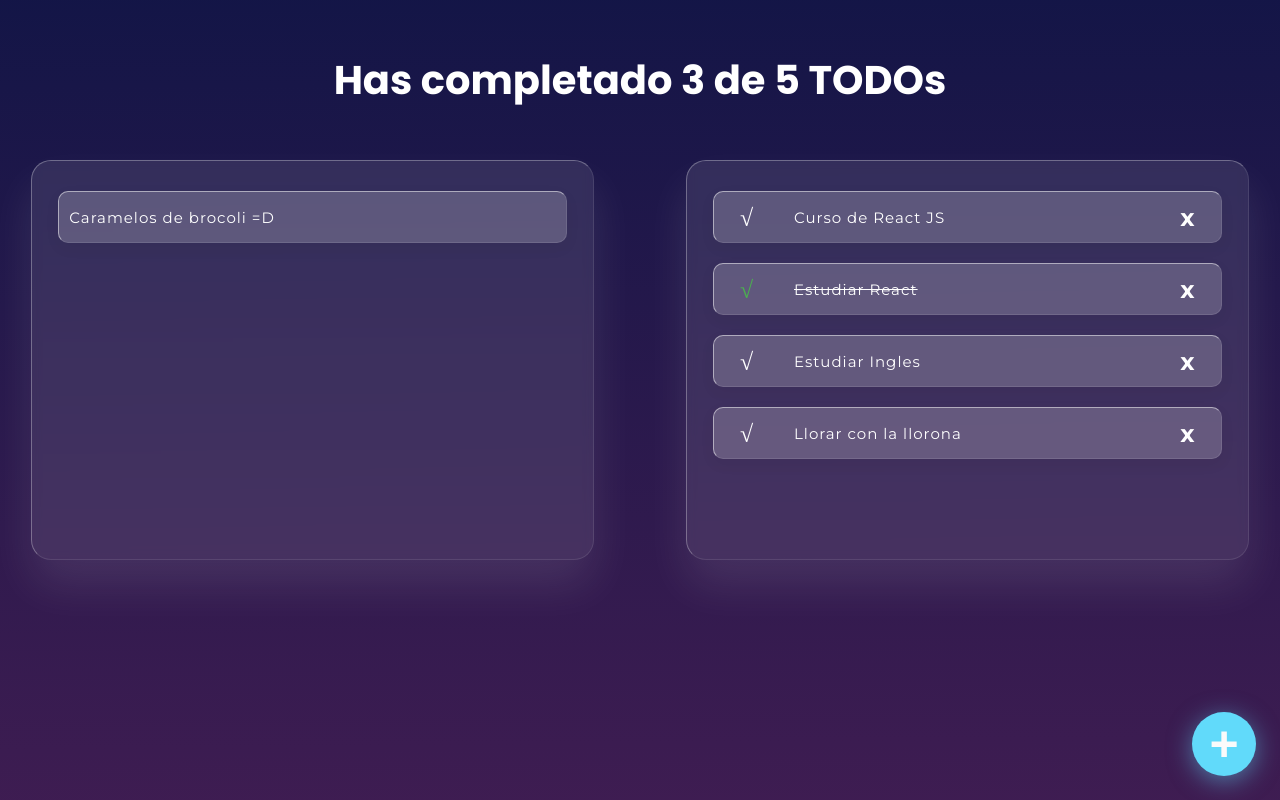
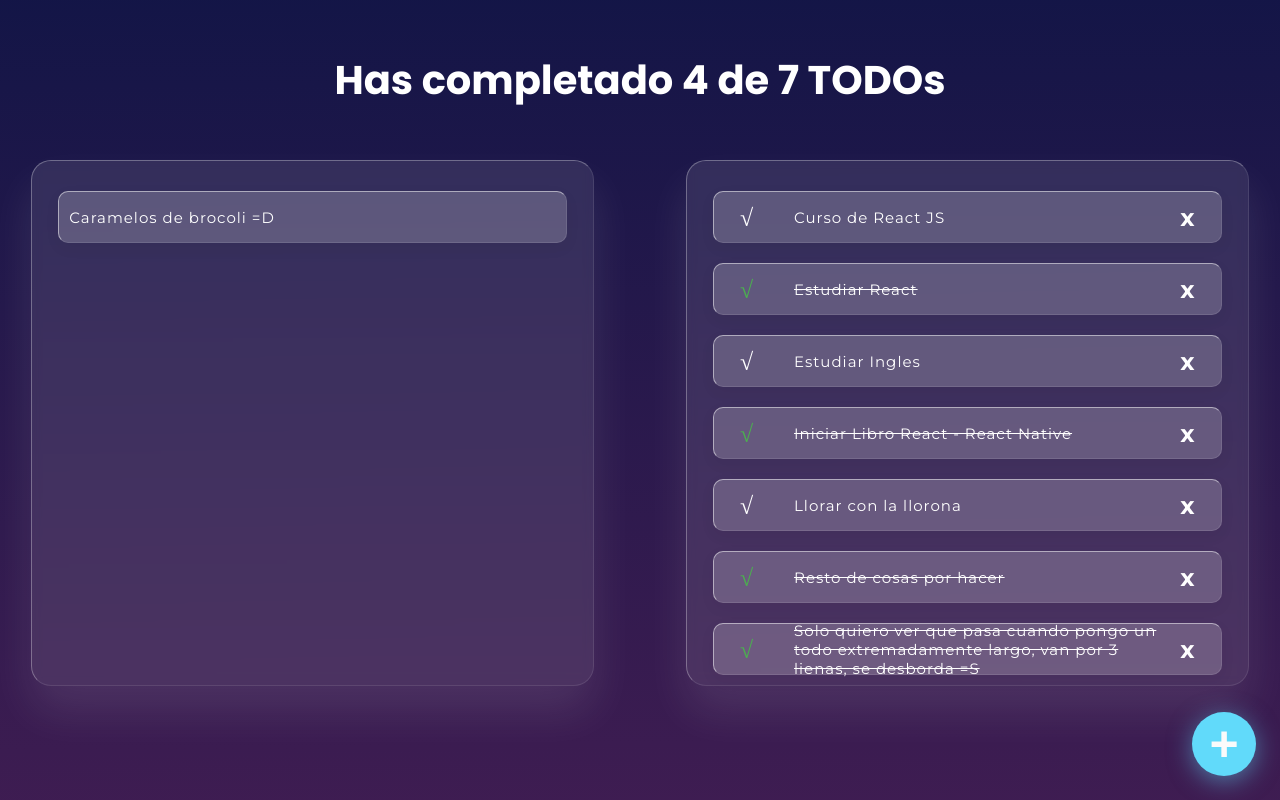
Before and after one commit to nOm-1986/todos, a React (Create React App) app: page / in a window 1280 px wide. Built offline with nearby package versions, Linux system fonts and the light colour scheme.

Commit message:
TodoCounter is done

```diff
--- a/src/App.js
+++ b/src/App.js
@@ -10,17 +10,27 @@ const defaultToDos =  [
     {text: 'Curso de React JS ', completed: false},
     {text: 'Estudiar React', completed: true},
     {text: 'Estudiar Ingles', completed: false},
-    {text: 'Llorar con la llorona', completed: false}
+    {text: 'Iniciar Libro React - React Native', completed: true},
+    {text: 'Llorar con la llorona', completed: false},
+    {text: 'Resto de cosas por hacer', completed: true},
+    {text: 'Solo quiero ver que pasa cuando pongo un todo extremadamente largo, van por 3 lienas, se desborda =S', completed: true},
+
 ];
 
 //Componente App
 function App() {
 
+  const [todos, setTodos] = useState(defaultToDos);
   const [searchValue, setSearchValue] = useState('');
+
+  //!! doble negación para saber que estamos trabajando con valores boleanos
+  const completedTodos = todos.filter( todo => !!todo.completed ).length;
+  const totalTodos = todos.length;
 
   return (
     <React.Fragment>
-        <TodoCounter />
+        <TodoCounter completados={completedTodos} total={totalTodos}/>
+
         <section className="container">
           <div className="content-left">
             <TodoSearch searchValue={searchValue} setSearchValue={setSearchValue} />
--- a/src/TodoCounter.js
+++ b/src/TodoCounter.js
@@ -1,9 +1,9 @@
 import React from "react";
 import './TodoCounter.css';
 
-function TodoCounter() {
+function TodoCounter({completados, total}) {
     return (
-        <h2 className="TodoCounter">Has completado 3 de 5 TODOs</h2>
+        <h2 className="TodoCounter">Has completado {completados} de {total} TODOs</h2>
     );
 }
 
```
